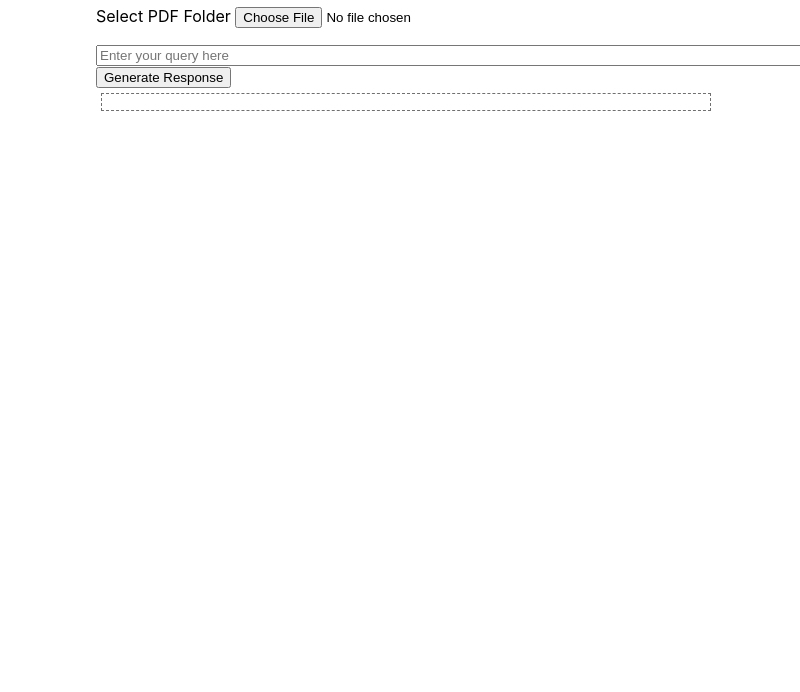
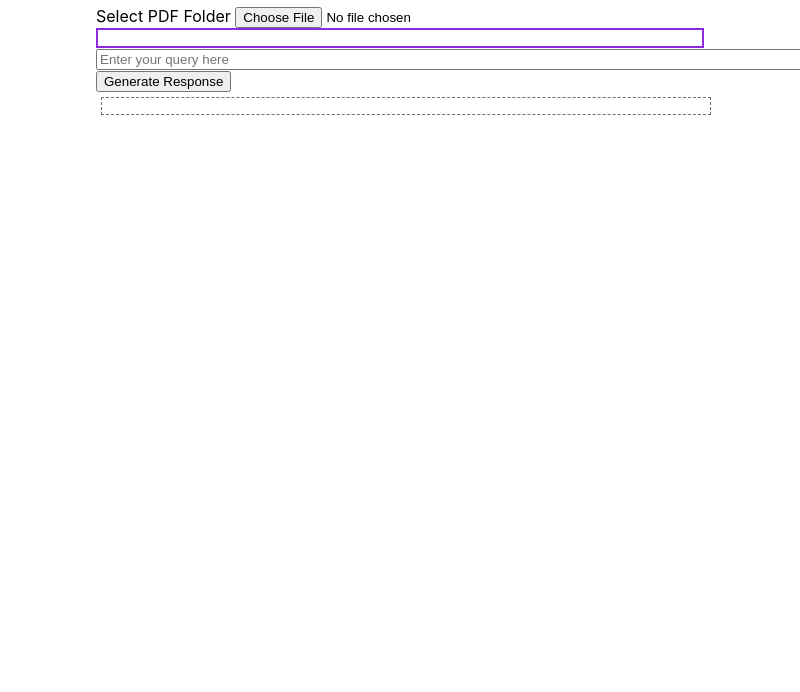
Before and after one commit to Osamadev168/Vertex, an Electron app: page src/index.html in a window 800 px wide. Shown: the part 108-800 px from the top of the page. Drawn offline with Linux system fonts and the light colour scheme.

Commit message:
added border

```diff
--- a/src/index.html
+++ b/src/index.html
@@ -11,7 +11,7 @@
       <label for="folderInput">Select PDF Folder</label>
       <input type="file" webkitdirectory  id="folderInput"/>
     </div>
-    <div>
+    <div style="border: 2px solid blueviolet">
       <p id="ollamaVersion"></p>
     </div>
     <div>
```
